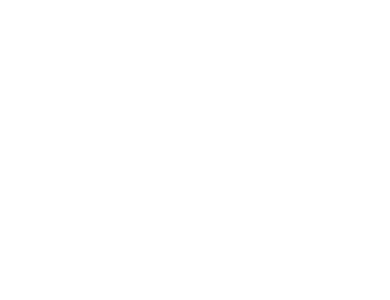
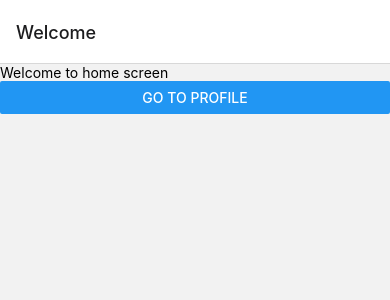
Before and after one commit to afatihyavasi/RNLearningPath, a React Native app: screen /Home in a window 390 px wide. Shown: the top 300 px of the page. Built offline with nearby package versions, Linux system fonts and the light colour scheme.

Commit message:
Navigation between screen

```diff
--- a/package.json
+++ b/package.json
@@ -10,6 +10,8 @@
     "lint": "eslint ."
   },
   "dependencies": {
+    "@react-navigation/native": "^6.0.6",
+    "@react-navigation/native-stack": "^6.2.5",
     "react": "17.0.2",
     "react-native": "0.65.1"
   },
--- a/src/App.js
+++ b/src/App.js
@@ -8,10 +8,27 @@
 
 import React from 'react';
 import type {Node} from 'react';
-import {SafeAreaView} from 'react-native';
+import {NavigationContainer} from '@react-navigation/native';
+import {createNativeStackNavigator} from '@react-navigation/native-stack';
+
+import Home from './pages/Home';
+import Profile from './pages/Profile';
 
 const App: () => Node = () => {
-  return <SafeAreaView></SafeAreaView>;
+  const Stack = createNativeStackNavigator();
+  return (
+    <NavigationContainer>
+      <Stack.Navigator>
+        <Stack.Screen
+          name={'Home'}
+          component={Home}
+          options={{title: 'Welcome'}}
+        />
+
+        <Stack.Screen name={'Profile'} component={Profile} />
+      </Stack.Navigator>
+    </NavigationContainer>
+  );
 };
 
 export default App;
--- /dev/null
+++ b/src/pages/Home/index.js
@@ -0,0 +1,18 @@
+import React from 'react';
+import {SafeAreaView, Text, Button} from 'react-native';
+
+const HomePage = ({navigation, route}) => {
+  return (
+    <SafeAreaView>
+      <Text>Welcome to home screen</Text>
+      <Button
+        title={'Go to profile'}
+        onPress={() => {
+          navigation.navigate('Profile', {name: 'Osman'});
+        }}
+      />
+    </SafeAreaView>
+  );
+};
+
+export default HomePage;
--- /dev/null
+++ b/src/pages/Profile/index.js
@@ -0,0 +1,13 @@
+import React from 'react';
+import {SafeAreaView, Text} from 'react-native';
+
+const ProfilePage = ({navigation, route}) => {
+  return (
+    <SafeAreaView>
+      <Text>HELLO</Text>
+      <Text>{`This is ${route.params.name}'s profile`}</Text>
+    </SafeAreaView>
+  );
+};
+
+export default ProfilePage;
```
Also changed, not shown: 1 other file (tests, documents, lock files or other folders).
